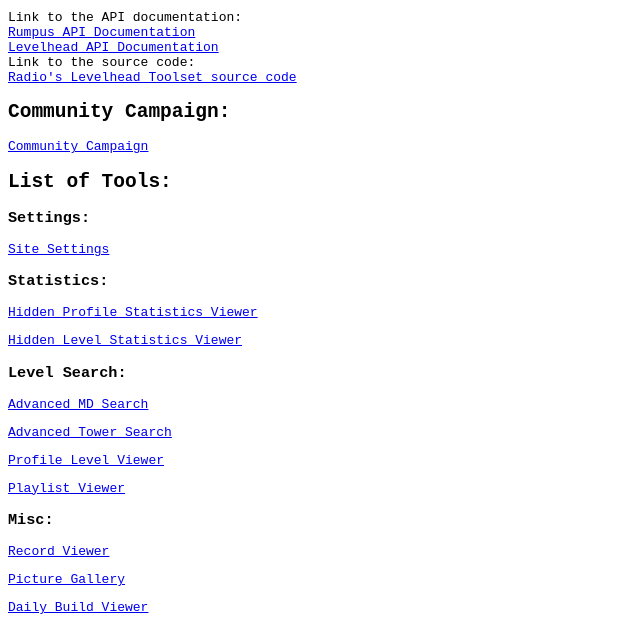
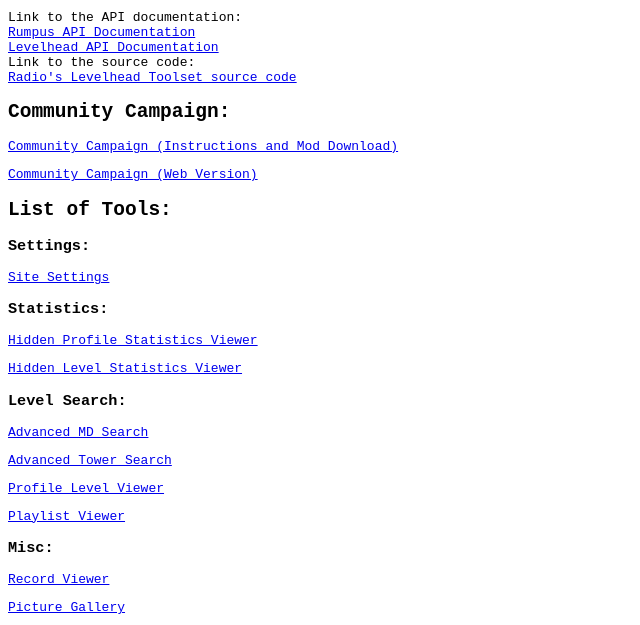
Before and after one commit to Radio-inactive/Levelhead-Web-Tools, a plain HTML site: page Radio's Levelhead Web Tools/index.html in a window 1280 px wide. Shown: the part 158-783 px from the top of the page, without its empty margins (0-640 px from the left). Drawn offline with Linux system fonts and the light colour scheme.

Commit message:
added LHCC mod version download

```diff
--- a/Radio's Levelhead Web Tools/index.html
+++ b/Radio's Levelhead Web Tools/index.html
@@ -24,7 +24,7 @@
         font-family: monospace;
       }
     </style>
-     <link rel="stylesheet" href="CommonStyle.css">
+    <link rel="stylesheet" href="CommonStyle.css" />
   </head>
   <body>
     <img
@@ -52,7 +52,15 @@
       >
     </p>
     <h2>Community Campaign:</h2>
-    <p><a href="CustomCampaigns/index.html">Community Campaign</a></p>
+    <p>
+      <a
+        href="https://docs.google.com/document/d/1BVXefb0XdFaHdguVM4TLjYEq5HV032LfROavGhHtU0g/edit?tab=t.0"
+        >Community Campaign (Instructions and Mod Download)</a
+      >
+    </p>
+    <p>
+      <a href="CustomCampaigns/index.html">Community Campaign (Web Version)</a>
+    </p>
     <h2>List of Tools:</h2>
     <h3>Settings:</h3>
     <p><a href="Setting/index.html">Site Settings</a></p>
```
